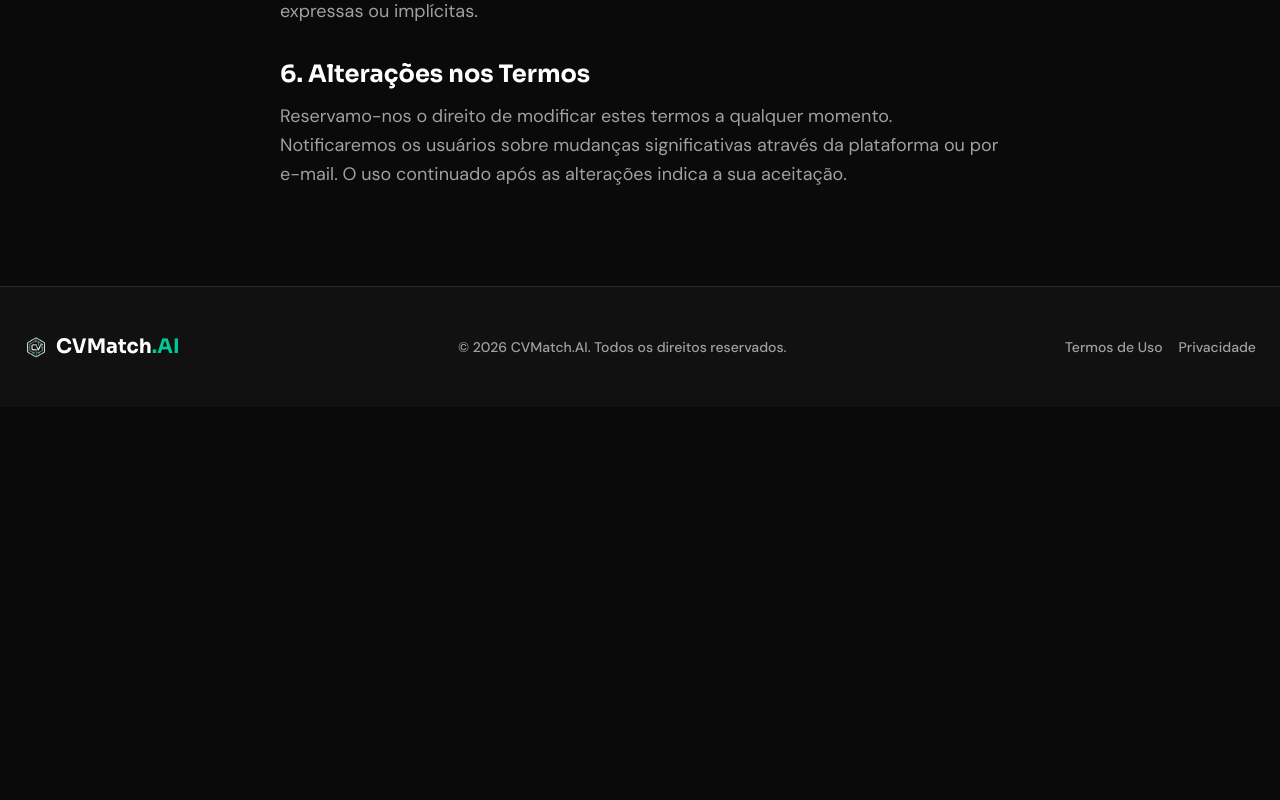
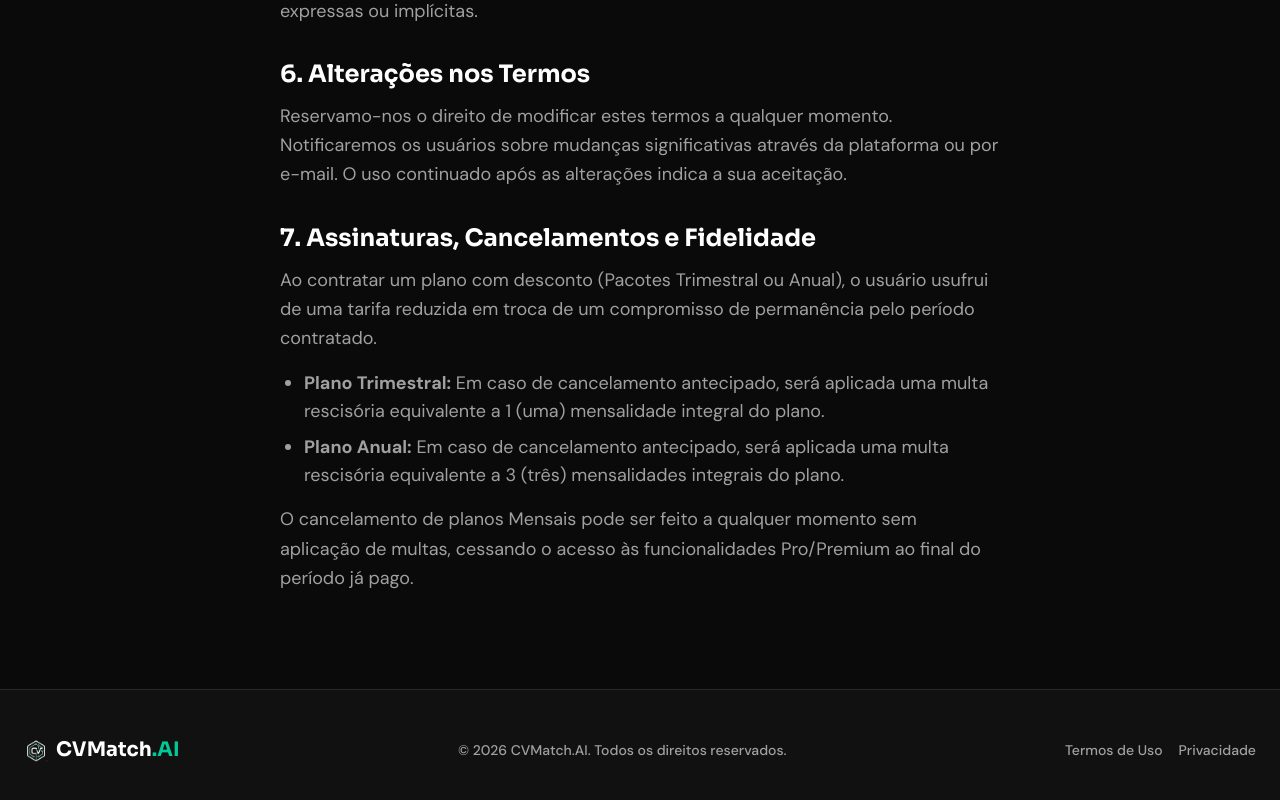
Before and after one commit to Fernando1403/CVMATCH, a Next.js app: page /termos in a window 1280 px wide. Shown: the part 1025-1825 px from the top of the page. Before the commit the page ends 1432 px from the top, so only its background shows below. Built offline with nearby package versions, Linux system fonts and the light colour scheme; no server answers.

Commit message:
feat: implements politic of cancellation

```diff
--- a/src/app/termos/page.tsx
+++ b/src/app/termos/page.tsx
@@ -56,6 +56,20 @@ export default function Termos() {
                 Reservamo-nos o direito de modificar estes termos a qualquer momento. Notificaremos os usuários sobre mudanças significativas através da plataforma ou por e-mail. O uso continuado após as alterações indica a sua aceitação.
               </p>
             </div>
+
+            <div>
+              <h2 className="text-white font-display text-2xl font-bold mb-3">7. Assinaturas, Cancelamentos e Fidelidade</h2>
+              <p className="leading-relaxed">
+                Ao contratar um plano com desconto (Pacotes Trimestral ou Anual), o usuário usufrui de uma tarifa reduzida em troca de um compromisso de permanência pelo período contratado.
+              </p>
+              <ul className="list-disc pl-6 mt-4 space-y-2">
+                <li><strong>Plano Trimestral:</strong> Em caso de cancelamento antecipado, será aplicada uma multa rescisória equivalente a 1 (uma) mensalidade integral do plano.</li>
+                <li><strong>Plano Anual:</strong> Em caso de cancelamento antecipado, será aplicada uma multa rescisória equivalente a 3 (três) mensalidades integrais do plano.</li>
+              </ul>
+              <p className="mt-4 leading-relaxed">
+                O cancelamento de planos Mensais pode ser feito a qualquer momento sem aplicação de multas, cessando o acesso às funcionalidades Pro/Premium ao final do período já pago.
+              </p>
+            </div>
           </div>
         </section>
       </main>
```
